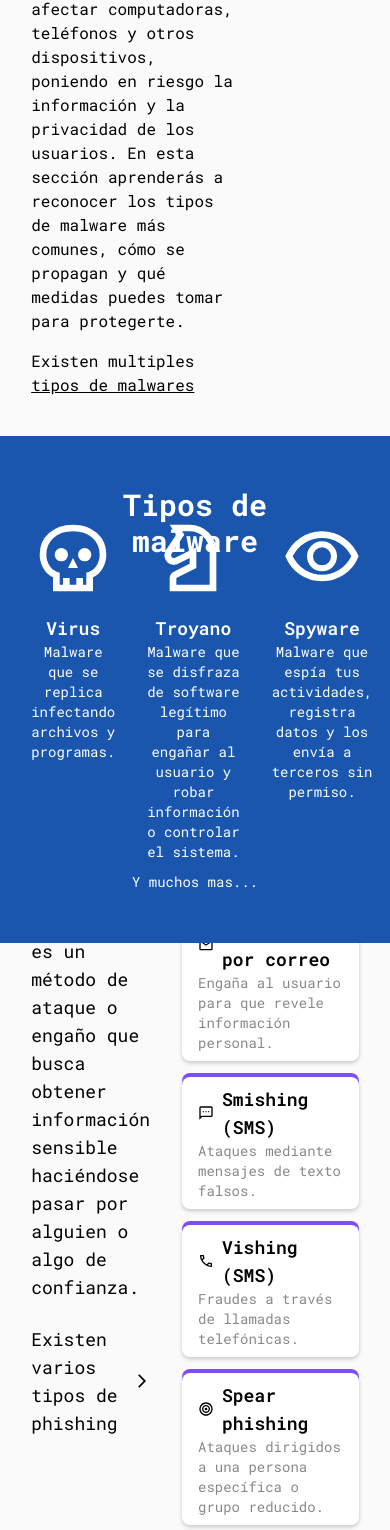
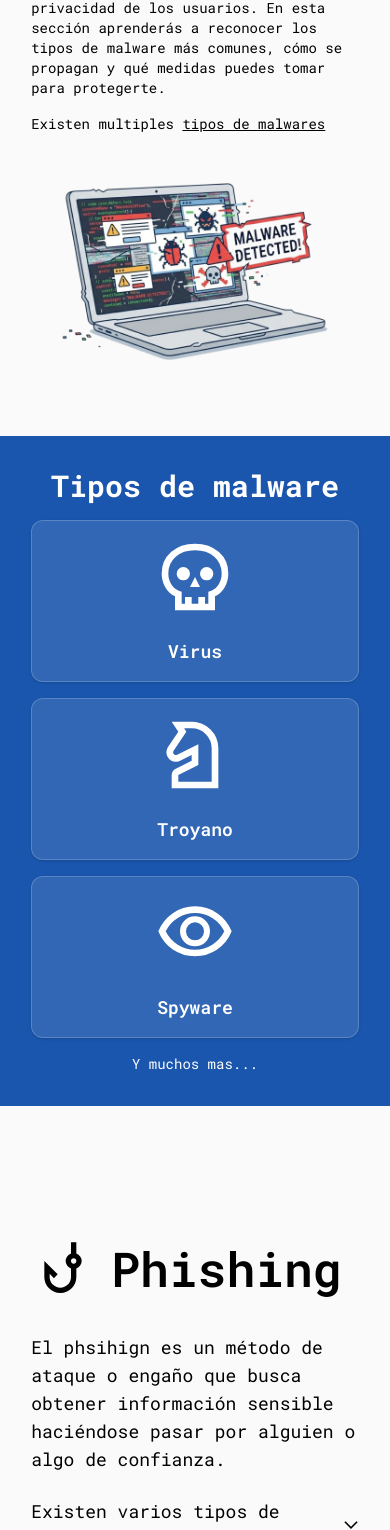
Before and after one commit to AdanCC21/CibershieldFront, a React (Vite) app: page / in a window 390 px wide. Shown: the part 1057-2587 px from the top of the page. Built offline with nearby package versions, Linux system fonts and the light colour scheme.

Commit message:
home page responsiveeee

```diff
--- a/src/pages/Home.tsx
+++ b/src/pages/Home.tsx
@@ -18,6 +18,8 @@ export default function Home() {
   const navigator = useNavigate()
   const [modalActive, showModal] = useState(false);
   const [curModalChild, setModChild] = useState<{ children: ReactNode } & ModalData | null>(null);
+
+  const [activeMalwareItem, setActiveMalwareItem] = useState<string | null>(null);
 
   const openModal = (data: InfoArticle) => {
     showModal(true);
@@ -52,7 +54,6 @@ export default function Home() {
         </motion.div>
 
         <motion.img variants={showUpLarge} initial="hidden" animate="show" src='/armadillo.webp' className='h-[30vh] sm:h-[50vh] lg:h-7/10 drop-shadow-xl w-fit' alt="logo" />
-
       </section>
 
       <section className="flex flex-col h-[60vh] justify-center gap-8 page-padding" ref={malwareRef}>
@@ -61,49 +62,49 @@ export default function Home() {
           <h3 className="text-3xl">Malware</h3>
         </div>
 
-        <div className="flex gap-4" >
+        <div className="flex flex-col md:flex-row gap-8 lg:gap-4" >
           <div className='flex flex-col gap-4 flex-2'>
-            <p className='text-base'>El malware es cualquier software creado con fines maliciosos. Estas amenazas pueden afectar computadoras, teléfonos y otros dispositivos, poniendo en riesgo la información y la privacidad de los usuarios. En esta sección aprenderás a reconocer los tipos de malware más comunes, cómo se propagan y qué medidas puedes tomar para protegerte.</p>
+            <p className='text-sm lg:text-base'>El malware es cualquier software creado con fines maliciosos. Estas amenazas pueden afectar computadoras, teléfonos y otros dispositivos, poniendo en riesgo la información y la privacidad de los usuarios. En esta sección aprenderás a reconocer los tipos de malware más comunes, cómo se propagan y qué medidas puedes tomar para protegerte.</p>
 
-            <span>Existen multiples <button className='underline cursor-pointer' onClick={() => {
+            <span className='text-sm lg:text-base'>Existen multiples <button className='underline cursor-pointer' onClick={() => {
               if (malwareTypes.current) {
                 window.scrollTo({ top: malwareTypes.current.offsetTop * .8, behavior: 'smooth' })
               }
             }}>tipos de malwares</button></span>
           </div>
 
-          <div className='flex-1'>
+          <div className='flex-1 my-4'>
             <img src="/laptop_infected.webp" alt='laptop_infected' className='max-h-[60vh] w-fit object-cover' />
           </div>
         </div>
       </section>
 
-      <section ref={malwareTypes} className='relative flex flex-col justify-center gap-4 h-[60vh] bg-(--primary-color) page-padding text-white'>
-        <h2 className="absolute top-1/10 right-1/2 translate-x-1/2 text-3xl font-bold text-center">Tipos de malware</h2>
-        <ul className="flex gap-8 items-start">
-          <MalwareItem title='Virus' img={Icons.skull} imgAlt='Virus' desc='Malware que se replica infectando archivos y programas.' />
-          <MalwareItem title='Troyano' img={Icons.troyan} imgAlt='troyano' desc='Malware que se disfraza de software legítimo para engañar al usuario y robar información o controlar el sistema.' />
-          <MalwareItem title='Spyware' img={Icons.eye} imgAlt='Eye' desc='Malware que espía tus actividades, registra datos y los envía a terceros sin permiso.' />
+      <section ref={malwareTypes} className='md:relative flex flex-col justify-center gap-4 min-h-[60vh] bg-(--primary-color) page-padding text-white md:py-0 py-8'>
+        <h2 className="md:absolute md:top-1/10 md:right-1/2 md:translate-x-1/2 text-3xl font-bold text-center">Tipos de malware</h2>
+        <ul className="flex flex-col md:flex-row gap-4 items-start">
+          <MalwareItem title='Virus' img={Icons.skull} imgAlt='Virus' desc='Malware que se replica infectando archivos y programas.' active={activeMalwareItem === 'Virus'} onToggle={() => setActiveMalwareItem(prev => prev === 'Virus' ? null : 'Virus')} />
+          <MalwareItem title='Troyano' img={Icons.troyan} imgAlt='troyano' desc='Malware que se disfraza de software legítimo para engañar al usuario y robar información o controlar el sistema.' active={activeMalwareItem === 'Troyano'} onToggle={() => setActiveMalwareItem(prev => prev === 'Troyano' ? null : 'Troyano')} />
+          <MalwareItem title='Spyware' img={Icons.eye} imgAlt='Eye' desc='Malware que espía tus actividades, registra datos y los envía a terceros sin permiso.' active={activeMalwareItem === 'Spyware'} onToggle={() => setActiveMalwareItem(prev => prev === 'Spyware' ? null : 'Spyware')} />
         </ul>
-        <span className='absolute bottom-1/10 right-1/2 translate-x-1/2 text-sm'>Y muchos mas...</span>
+        <span className='md:absolute md:bottom-1/10 md:right-1/2 md:translate-x-1/2 text-sm text-center'>Y muchos mas...</span>
       </section>
 
-      <section className='flex flex-col gap-8 h-[60vh] justify-center page-padding my-[6vh]'>
+      <section className='flex flex-col gap-8 min-h-[60vh] justify-center page-padding my-[6vh]'>
         <div className="flex gap-4 items-center ">
           <img src={Icons.phishing} alt='Phishing' className='h-16 w-fit' />
           <h2 className='text-5xl font-semibold'>Phishing</h2>
         </div>
 
-        <article className='flex gap-8'>
+        <article className='flex flex-col md:flex-row gap-8'>
           <div className='flex flex-col flex-2 gap-4'>
             <p className='text-lg mb-2'>El phsihign es un método de ataque o engaño que busca obtener información sensible haciéndose pasar por alguien o algo de confianza.</p>
             <div className="flex items-center gap-4">
               <p className='text-lg'>Existen varios tipos de phishing</p>
-              <img src={Icons.arrowRight} alt='arrow right' className='h-4' />
+              <img src={Icons.arrowRight} alt='arrow right' className='h-4 rotate-90 md:rotate-0' />
             </div>
           </div>
 
-          <ul className='flex-3 grid grid-cols-1 sm:grid-cols-2 md:grid-cols-3 gap-4 self-center'>
+          <ul className='flex-3 grid grid-cols-2 md:grid-cols-3 gap-4 self-center'>
             {(typeof PhishingTypes.content !== 'string' && PhishingTypes.content.every(cur => typeof cur !== 'string')) && PhishingTypes.content.map((article) => <TypeCard article={article} onClick={() => { openModal(article) }} />)}
           </ul>
         </article>
@@ -134,7 +135,7 @@ export default function Home() {
       </section>
 
       <section className='flex flex-col gap-8 page-padding py-[6vh]'>
-        <article className='flex gap-8'>
+        <article className='flex flex-col md:flex-row gap-8'>
           <div className='flex flex-2 flex-col gap-8'>
             <div className="flex gap-4 items-center">
               <img src="armadillo.webp" className='h-8' />
@@ -178,13 +179,22 @@ interface Prompts {
 
   img: string
   imgAlt: string
+  active?: boolean
+  onToggle?: () => void
 }
-function MalwareItem({ title, desc, img, imgAlt }: Prompts) {
+function MalwareItem({ title, desc, img, imgAlt, active = false, onToggle }: Prompts) {
   return (
-    <li className='flex flex-col flex-1 justify-center items-center text-center '>
-      <img src={img} alt={imgAlt} className='h-20 w-fit invert mb-4' />
-      <h3 className="text-lg font-semibold">{title}</h3>
-      <p className="text-sm">{desc}</p>
+    <li className={`flex flex-col flex-1 w-full justify-center items-center text-center rounded-xl border border-white/20 bg-white/10 md:bg-white/0 md:border-0 p-4 shadow-sm md:shadow-none ${tailwindcssDuration}`}>
+      <button type='button' onClick={onToggle} className='flex flex-col items-center gap-3 w-full text-white'>
+        <img src={img} alt={imgAlt} className='h-20 w-fit invert mb-2' />
+        <h3 className="text-lg font-semibold">{title}</h3>
+      </button>
+      <p className="hidden md:block text-sm  max-h-40 mt-3">
+        {desc}
+      </p>
+      <p className={`md:hidden text-sm transition-all duration-200 overflow-hidden ${active ? 'max-h-40 opacity-100 mt-3' : 'max-h-0 opacity-0 mt-0'}`}>
+        {desc}
+      </p>
     </li>
   )
 }
```
